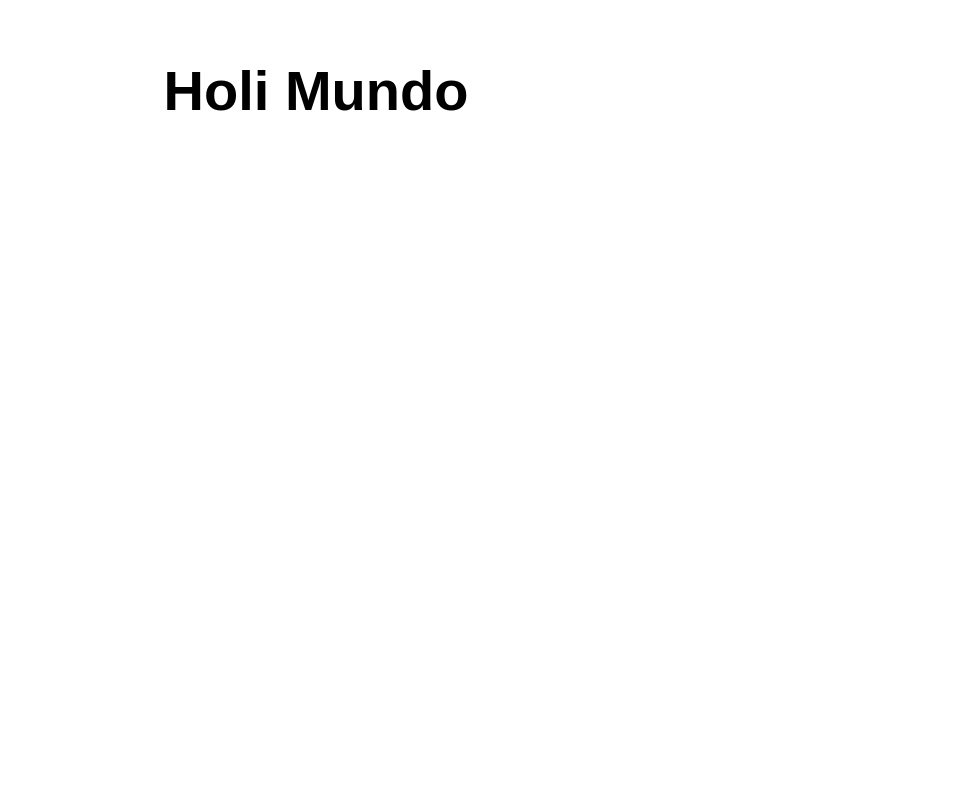
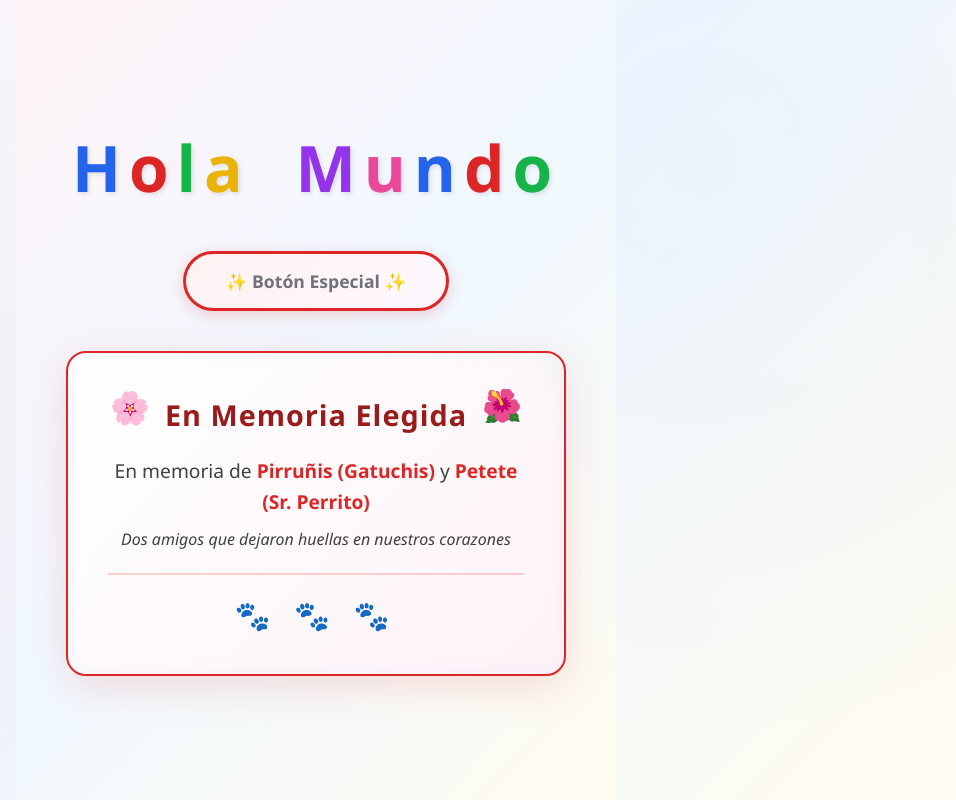
Before and after one commit to UTYSC/CursoMCSc900, a website: page src/index.html in a window 1280 px wide. Shown: the whole page, without its empty margins (324-1280 px from the left). Drawn offline with Linux system fonts and the light colour scheme.

Commit message:
Mejore toda la pagina

```diff
--- a/src/index.html
+++ b/src/index.html
@@ -1,16 +1,41 @@
 <!DOCTYPE html>
-<html lang="en">
+<html lang="es">
 
 <head>
   <meta charset="UTF-8">
   <meta name="viewport" content="width=device-width, initial-scale=1.0">
   <link rel="stylesheet" href="styles.css">
-  <title>Vanilla JavaScript App</title>
+  <title>Hola Mundo - En Memoria</title>
 </head>
 
 <body>
   <main>
-    <h1>Holi Mundo </h1>
+    <div class="container">
+      <!-- Hola Mundo con colores -->
+      <h1 class="title">
+        <span class="color-blue">H</span><span class="color-red">o</span><span class="color-green">l</span><span class="color-yellow">a</span>
+        <span class="color-purple">M</span><span class="color-pink">u</span><span class="color-blue">n</span><span class="color-red">d</span><span class="color-green">o</span>
+      </h1>
+
+      <!-- Botón que no hace nada -->
+      <button class="decorative-button">✨ Botón Especial ✨</button>
+
+      <!-- Recuadro de homenaje -->
+      <div class="memorial-box">
+        <div class="memorial-header">
+          <span class="memorial-symbol">🌸</span>
+          <h2>En Memoria Elegida</h2>
+          <span class="memorial-symbol">🌺</span>
+        </div>
+        <div class="memorial-content">
+          <p>En memoria de <strong>Pirruñis (Gatuchis)</strong> y <strong>Petete (Sr. Perrito)</strong></p>
+          <p class="memorial-subtitle">Dos amigos que dejaron huellas en nuestros corazones</p>
+        </div>
+        <div class="memorial-footer">
+          <div class="paw-prints">🐾 🐾 🐾</div>
+        </div>
+      </div>
+    </div>
   </main>
 </body>
 
--- a/src/styles.css
+++ b/src/styles.css
@@ -1,21 +1,234 @@
 * {
-  font-family: Arial, Helvetica, sans-serif;
+  font-family: 'Segoe UI', Arial, sans-serif;
+  margin: 0;
+  padding: 0;
+  box-sizing: border-box;
 }
 
 html, body {
   margin: 0;
   border: 0;
   padding: 0;
-  background-color: #fff;
+  background: linear-gradient(135deg, #fef3f8 0%, #f0f8ff 50%, #fffbf0 100%);
+  min-height: 100vh;
+  display: flex;
+  justify-content: center;
+  align-items: center;
+}
+
+/* Patrón de fondo sutil japonés-mexicano */
+body::before {
+  content: '';
+  position: fixed;
+  top: 0;
+  left: 0;
+  width: 100%;
+  height: 100%;
+  background-image:
+    radial-gradient(circle at 20% 80%, rgba(220, 38, 38, 0.03) 0%, transparent 50%),
+    radial-gradient(circle at 80% 20%, rgba(37, 99, 235, 0.03) 0%, transparent 50%),
+    radial-gradient(circle at 40% 40%, rgba(16, 185, 129, 0.02) 0%, transparent 50%);
+  pointer-events: none;
+  z-index: -1;
 }
 
 main {
-  margin: auto;
-  width: 50%;
+  width: 90%;
+  max-width: 600px;
   padding: 20px;
 }
 
-main > h1 {
+.container {
+  display: flex;
+  flex-direction: column;
+  gap: 40px;
+  align-items: center;
+}
+
+/* Título con colores */
+.title {
+  font-size: 4em;
   text-align: center;
-  font-size: 3.5em;
+  font-weight: 700;
+  letter-spacing: 8px;
+  text-shadow: 2px 2px 4px rgba(0, 0, 0, 0.1);
+  word-spacing: 20px;
 }
+
+.color-blue { color: #2563eb; }
+.color-red { color: #dc2626; }
+.color-green { color: #16b34a; }
+.color-yellow { color: #eab308; }
+.color-purple { color: #9333ea; }
+.color-pink { color: #ec4899; }
+
+/* Botón decorativo */
+.decorative-button {
+  padding: 15px 40px;
+  font-size: 1.1em;
+  font-weight: 600;
+  border: 3px solid #dc2626;
+  background: linear-gradient(135deg, #fef2f2 0%, #fef8ff 100%);
+  color: #71717a;
+  border-radius: 50px;
+  cursor: pointer;
+  transition: all 0.4s ease;
+  box-shadow: 0 4px 15px rgba(220, 38, 38, 0.2);
+  position: relative;
+  overflow: hidden;
+}
+
+.decorative-button::before {
+  content: '';
+  position: absolute;
+  top: 0;
+  left: -100%;
+  width: 100%;
+  height: 100%;
+  background: linear-gradient(135deg, #fecaca 0%, #fcd5f0 100%);
+  transition: left 0.4s ease;
+  z-index: -1;
+}
+
+.decorative-button:hover::before {
+  left: 0;
+}
+
+.decorative-button:hover {
+  transform: translateY(-3px);
+  box-shadow: 0 8px 25px rgba(220, 38, 38, 0.3);
+  color: #991b1b;
+}
+
+.decorative-button:active {
+  transform: translateY(-1px);
+}
+
+/* Caja de homenaje */
+.memorial-box {
+  background: linear-gradient(135deg, #ffffff 0%, #fef3f8 100%);
+  border: 2px solid #dc2626;
+  border-radius: 20px;
+  padding: 40px;
+  text-align: center;
+  box-shadow:
+    0 10px 40px rgba(220, 38, 38, 0.15),
+    inset 0 0 20px rgba(37, 99, 235, 0.05);
+  position: relative;
+  overflow: hidden;
+}
+
+.memorial-box::before {
+  content: '';
+  position: absolute;
+  top: -50%;
+  right: -50%;
+  width: 300px;
+  height: 300px;
+  background: radial-gradient(circle, rgba(16, 185, 129, 0.1) 0%, transparent 70%);
+  border-radius: 50%;
+  z-index: 0;
+}
+
+.memorial-box::after {
+  content: '';
+  position: absolute;
+  bottom: -50%;
+  left: -50%;
+  width: 250px;
+  height: 250px;
+  background: radial-gradient(circle, rgba(37, 99, 235, 0.1) 0%, transparent 70%);
+  border-radius: 50%;
+  z-index: 0;
+}
+
+.memorial-header {
+  display: flex;
+  justify-content: center;
+  align-items: center;
+  gap: 15px;
+  margin-bottom: 20px;
+  position: relative;
+  z-index: 1;
+}
+
+.memorial-symbol {
+  font-size: 2em;
+  animation: float 3s ease-in-out infinite;
+}
+
+.memorial-symbol:nth-child(3) {
+  animation-delay: 0.5s;
+}
+
+@keyframes float {
+  0%, 100% { transform: translateY(0px); }
+  50% { transform: translateY(-10px); }
+}
+
+.memorial-header h2 {
+  font-size: 1.8em;
+  color: #991b1b;
+  font-weight: 700;
+  letter-spacing: 1px;
+}
+
+.memorial-content {
+  position: relative;
+  z-index: 1;
+  margin: 20px 0;
+}
+
+.memorial-content p {
+  font-size: 1.2em;
+  color: #404040;
+  line-height: 1.6;
+  margin: 10px 0;
+  font-weight: 500;
+}
+
+.memorial-content strong {
+  color: #dc2626;
+  font-weight: 700;
+}
+
+.memorial-subtitle {
+  font-size: 1em !important;
+  color: #71717a;
+  font-style: italic;
+  margin-top: 15px;
+}
+
+.memorial-footer {
+  position: relative;
+  z-index: 1;
+  margin-top: 20px;
+  padding-top: 20px;
+  border-top: 2px solid rgba(220, 38, 38, 0.2);
+}
+
+.paw-prints {
+  font-size: 1.8em;
+  letter-spacing: 8px;
+}
+
+/* Responsive */
+@media (max-width: 768px) {
+  .title {
+    font-size: 2.5em;
+    letter-spacing: 4px;
+    word-spacing: 10px;
+  }
+
+  .memorial-box {
+    padding: 30px 20px;
+  }
+
+  .memorial-header h2 {
+    font-size: 1.5em;
+  }
+
+  .memorial-content p {
+    font-size: 1em;
+  }
+}
```
